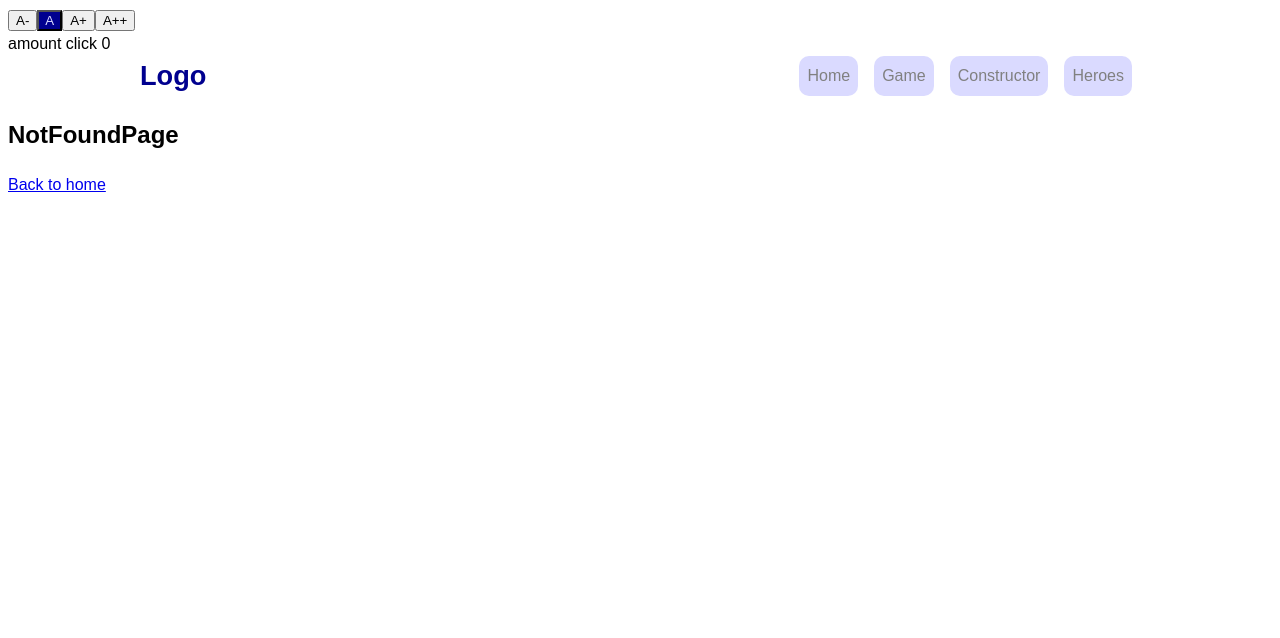
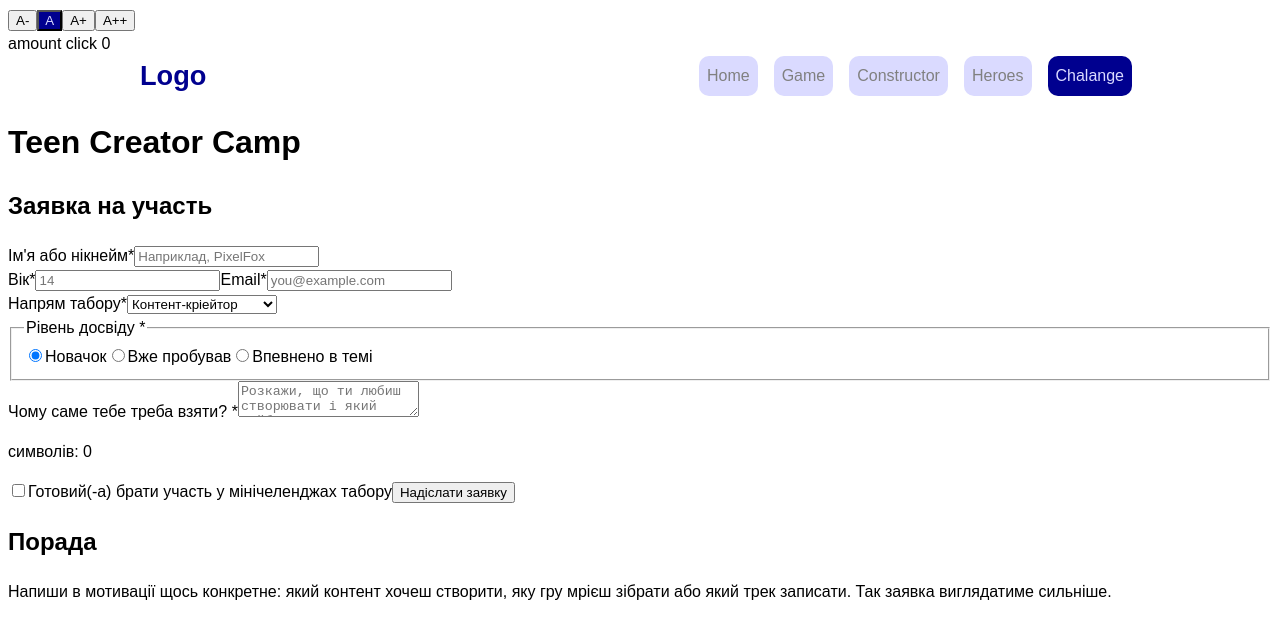
Before and after one commit to Ehorga/react-18-11-25, a React (Vite) app: page /challange in a window 1280 px wide. Shown: the top 638 px of the page. Built offline with nearby package versions, Linux system fonts and the light colour scheme; the HTML template or start-up script is replaced by a standard one.

Commit message:
CreatorCamp

```diff
--- a/package.json
+++ b/package.json
@@ -11,10 +11,12 @@
   },
   "dependencies": {
     "classnames": "^2.5.1",
+    "formik": "^2.4.9",
     "lodash": "^4.17.21",
     "react": "^19.2.0",
     "react-dom": "^19.2.0",
-    "react-router-dom": "^7.14.1"
+    "react-router-dom": "^7.14.1",
+    "yup": "^1.7.1"
   },
   "devDependencies": {
     "@eslint/js": "^9.39.1",
--- a/src/App.jsx
+++ b/src/App.jsx
@@ -9,6 +9,7 @@ import NotFoundPage from "./pages/NotFoundPage";
 import GamePage from "./pages/GamePage";
 import ConstructorPage from "./pages/ConstructorPage";
 import HeroPage from './pages/HeroPage';
+import ChallangePage from './pages/ChallangePage';
 
 const App = () => {
   const [amountClicks, setAmountClicks] = useState(0);
@@ -24,6 +25,7 @@ const App = () => {
               <Route path="/game" element={<GamePage />} />
               <Route path="/constructor" element={<ConstructorPage />} />
               <Route path="/heros" element={<HeroPage />} />
+              <Route path="/challange" element={<ChallangePage />} />
               <Route path="*" element={<NotFoundPage />} />
             </Routes>
           </main>
--- /dev/null
+++ b/src/components/ChallengeForm/ChallangeForm.jsx
@@ -0,0 +1,110 @@
+import { Formik, Form, Field, ErrorMessage } from "formik";
+const directionLabels = {
+  "content-creator": "Контент-кріейтор",
+  gamedev: "Геймдев",
+  music: "Музика та бітмейкінг",
+  streaming: "Стріми та відео",
+};
+const experienceLabels = {
+  newbie: "Новачок",
+  explorer: "Вже пробував",
+  pro: "Впевнено в темі",
+};
+const ChallangeForm = () => {
+  const showOption = ([key, value]) => (
+    <option value={key} key={key}>
+      {value}
+    </option>
+  );
+  const showLevel = ([key, value]) => (
+    <label key={key}>
+      <Field name="level" type="radio" value={key} />
+      <span>{value}</span>
+    </label>
+  );
+  return (
+    <Formik
+      initialValues={{
+        nickname: "",
+        age: "",
+        email: "",
+        direction: "content-creator",
+        level: "newbie",
+        about: "",
+        ready: false,
+      }}
+    >
+      {({ values }) => {
+        return (
+          <Form>
+            <label>
+              <span>
+                Ім'я або нікнейм<span>*</span>
+              </span>
+              <Field
+                name="nickname"
+                type="text"
+                placeholder="Наприклад, PixelFox"
+              />
+              <ErrorMessage name="nickname" component="p" />
+            </label>
+            <div>
+              <label>
+                <span>
+                  Вік<span>*</span>
+                </span>
+                <Field name="age" type="number" min="8" placeholder="14" />
+                <ErrorMessage name="age" component="p" />
+              </label>
+              <label>
+                <span>
+                  Email<span>*</span>
+                </span>
+                <Field
+                  name="email"
+                  type="email"
+                  placeholder="you@example.com"
+                />
+                <ErrorMessage name="email" component="p" />
+              </label>
+            </div>
+            <label>
+              <span>
+                Напрям табору<span>*</span>
+              </span>
+              <Field name="direction" as="select">
+                {Object.entries(directionLabels).map(showOption)}
+              </Field>{" "}
+              <ErrorMessage name="direction" />
+            </label>
+            <fieldset>
+              <legend>
+                Рівень досвіду <span>*</span>
+              </legend>
+              <div>{Object.entries(experienceLabels).map(showLevel)}</div>
+            </fieldset>
+            <label>
+              <span>
+                Чому саме тебе треба взяти? <span>*</span>
+              </span>
+              <Field
+                name="about"
+                placeholder="Розкажи, що ти любиш створювати і який вайб принесеш у табір."
+                as="textarea"
+              />
+              <ErrorMessage name="about" component="p" />
+              <p>символів: {values.about.length}</p>
+            </label>
+            <label>
+              <Field type="checkbox" name="ready" />
+              <span>Готовий(-а) брати участь у мінічеленджах табору</span>
+            </label>
+            <button type="submit">Надіслати заявку</button>
+          </Form>
+        );
+      }}
+    </Formik>
+  );
+};
+
+export default ChallangeForm;
--- a/src/components/Header/Header.jsx
+++ b/src/components/Header/Header.jsx
@@ -22,6 +22,9 @@ const Header = () => {
           <li>
             <NavLink to="/heros" className={getActive}>Heroes</NavLink>
           </li>
+          <li>
+            <NavLink to="/challange" className={getActive}>Chalange</NavLink>
+          </li>
         </ul>
       </nav>
     </header>
--- /dev/null
+++ b/src/pages/ChallangePage.jsx
@@ -0,0 +1,20 @@
+import React from 'react';
+import ChallangeForm from '../components/ChallengeForm/ChallangeForm';
+
+const ChallangePage = () => {
+    return (
+        <div>
+            <h1>Teen Creator Camp</h1>
+            <section>
+                <h2>Заявка на участь</h2>
+                <ChallangeForm/>
+            </section>
+            <section>
+                <h2>Порада</h2>
+                <p>Напиши в мотивації щось конкретне: який контент хочеш створити, яку гру мрієш зібрати або який трек записати. Так заявка виглядатиме сильніше.</p>
+            </section>
+        </div>
+    );
+}
+
+export default ChallangePage;
```
Also changed, not shown: 1 other file (tests, documents, lock files or other folders).
